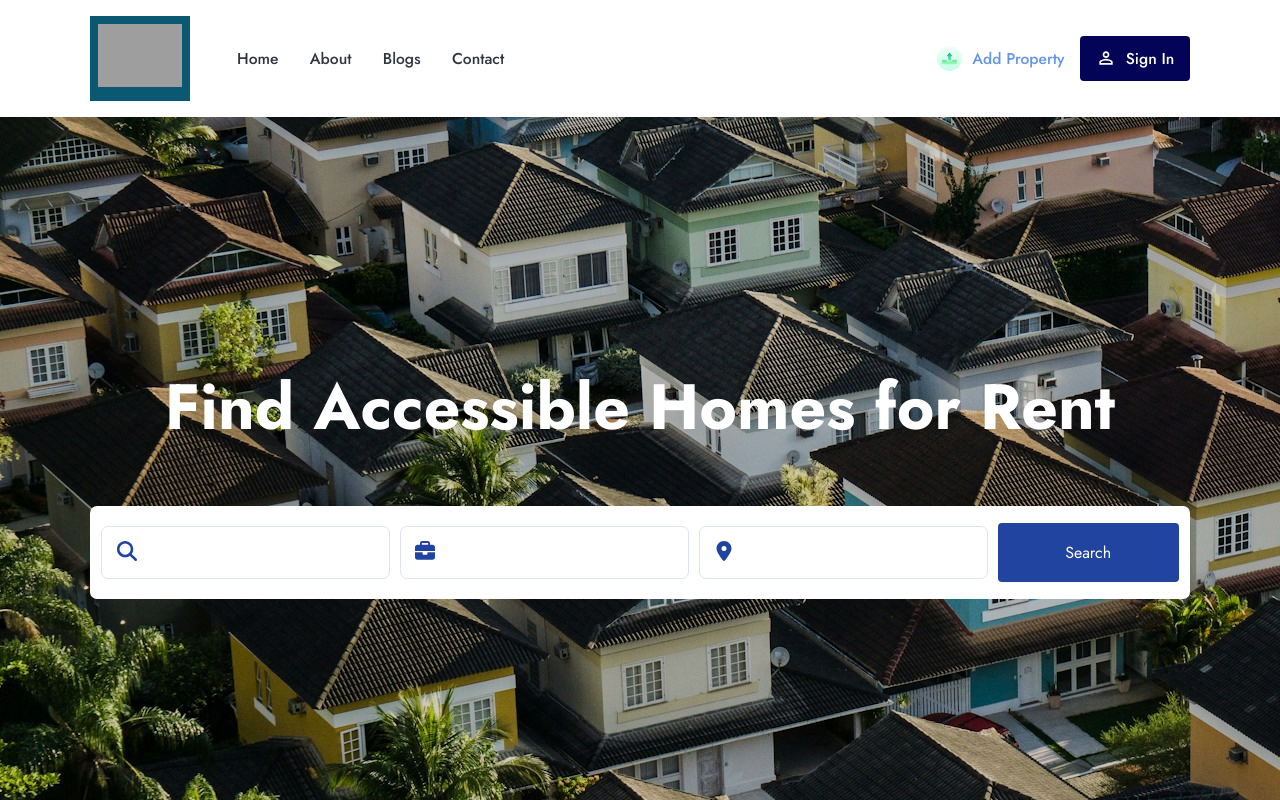
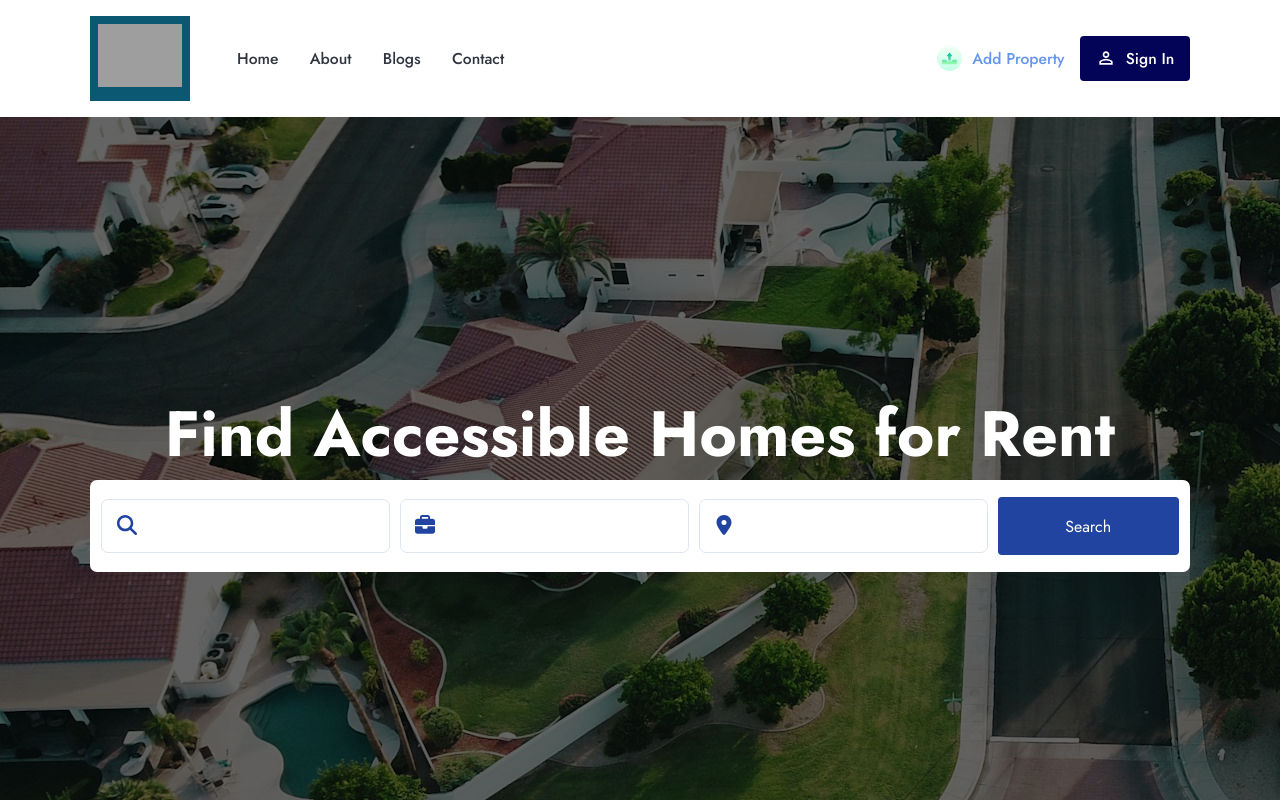
Before and after one commit to AliCamara20/Real-estate-website, a React (Vite) app: page / in a window 1280 px wide. Shown: the top 800 px of the page. Built offline with nearby package versions, Linux system fonts and the light colour scheme; grey boxes are pictures that could not be loaded; a web font is replaced by a local one.

Commit message:
update Hero.jsx

```diff
--- a/src/index.css
+++ b/src/index.css
@@ -209,7 +209,7 @@ header{
   width: 100%;
 }
 .hero{
-  background-image: image-set(url('./assets/real_estateM.jpg') 1x, url('./assets//real_estateL.jpg'));
+  background-image: image-set(url('./assets/real_estate2m.jpg') 1x, url('./assets//real_estate2l.jpg') 2x );
   height: 120vh;
   display: flex;
   justify-content: center;
@@ -228,7 +228,7 @@ header{
   width: 100%;
 }
 .hero_text{
-  background-color: rgb(0, 0, 0, .2);
+  background-color: rgb(0, 0, 0, .6);
   height: 100%;
   display: flex;
   justify-content: center;
@@ -245,8 +245,9 @@ header{
 
 .hero_title{
   text-align: center;
-  font-size:clamp(2rem, 5vw, 4rem)  ;
+  font-size:clamp(2rem, 5vw, 4rem);
   color: #fff;
+  margin: 0;
 }
 
 .input_field{
```
Also changed, not shown: src/assets/real_estate2l.jpg (added), src/assets/real_estate2m.jpg (added).
